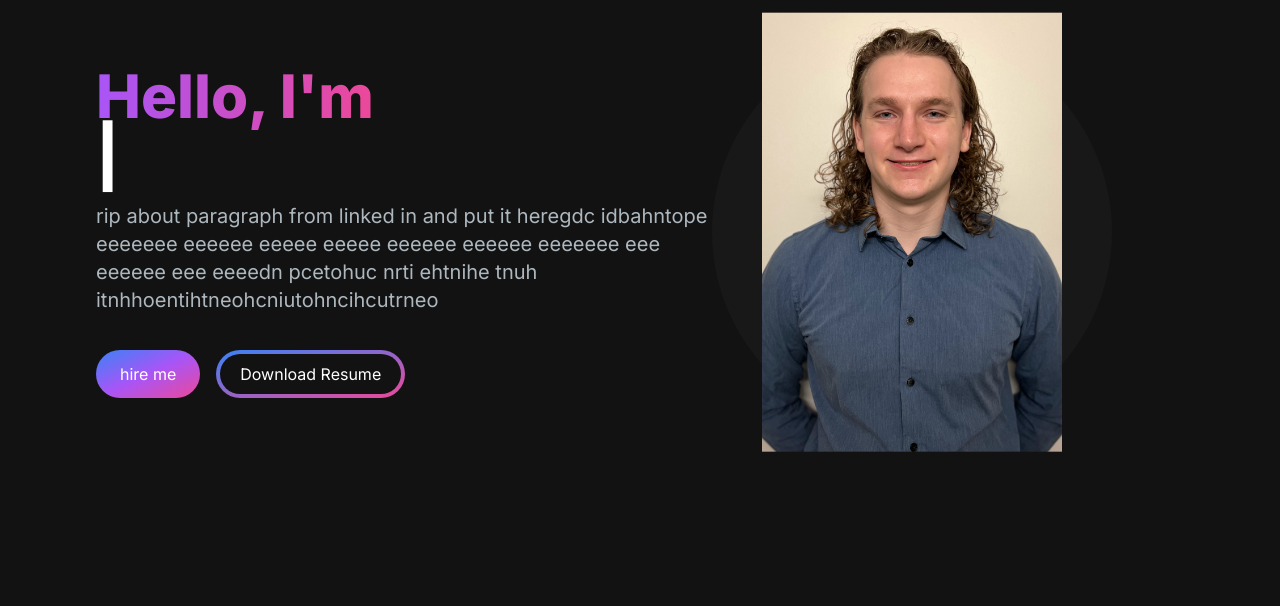
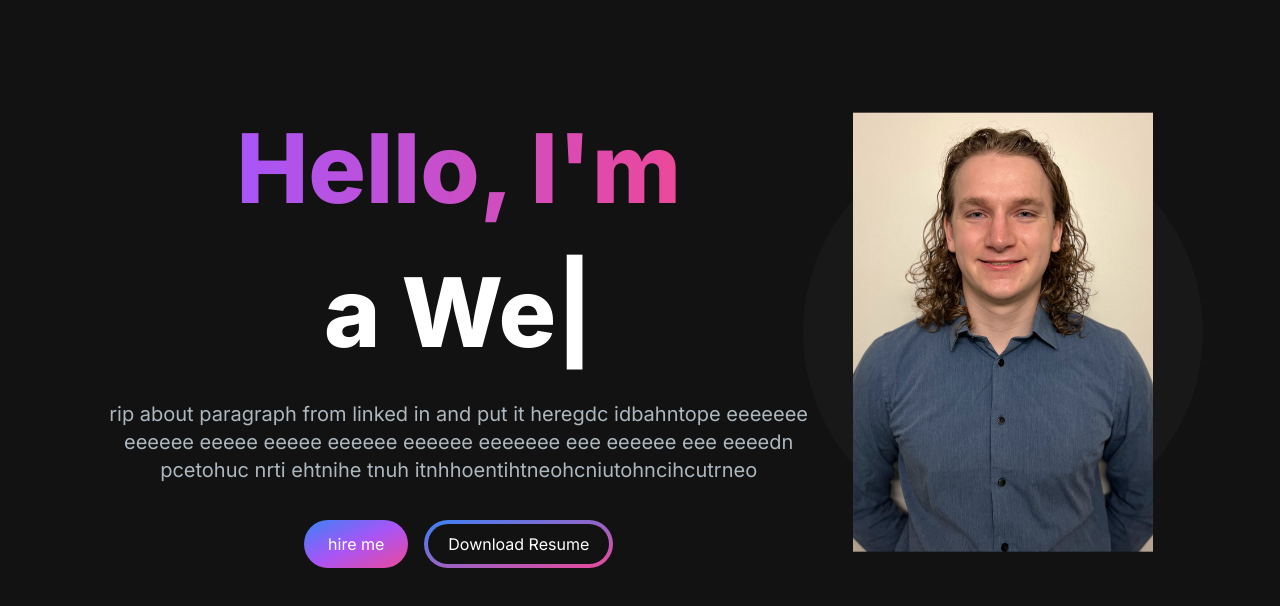
Before and after one commit to IcebergLettuc3/lettucehubnext, a Next.js app: page / in a window 1280 px wide. Shown: the top 606 px of the page. Built offline with nearby package versions, Linux system fonts and the light colour scheme.

Commit message:
copying more code

```diff
--- a/src/app/components/HeroSection.tsx
+++ b/src/app/components/HeroSection.tsx
@@ -9,10 +9,10 @@
         console.log("button does't work yet")
     }
     return(
-        <section>
+        <section className="lg:py-16">
             <div className="grid grid-cols-1 sm:grid-cols-12">
-                <div className="col-span-7 place-self-center text-center sm:text-left">
-                    <h1 className='text-white mb-4 text-4xl sm:text-5xl lg:text-6xl font-extrabold'>
+                <div className="col-span-8 place-self-center text-center sm:text-lef justify-self-start">
+                    <h1 className='text-white mb-4 text-5xl sm:text-5xl lg:text-8xl lg:leading-normal font-extrabold'>
                         <span className="text-transparent bg-clip-text bg-gradient-to-r from-purple-500 to-pink-500 ">
                             Hello, I&apos;m{" "}
                             </span>
@@ -21,9 +21,9 @@
                             sequence={[
                                 "Jonathan",
                                 1000,
-                                "Web Developer",
+                                "a Web Developer",
                                 1000,
-                                "Desktop App Developer",
+                                "a Desktop App Developer",
                                 1000,
                             ]}
                             wrapper="span"
```
